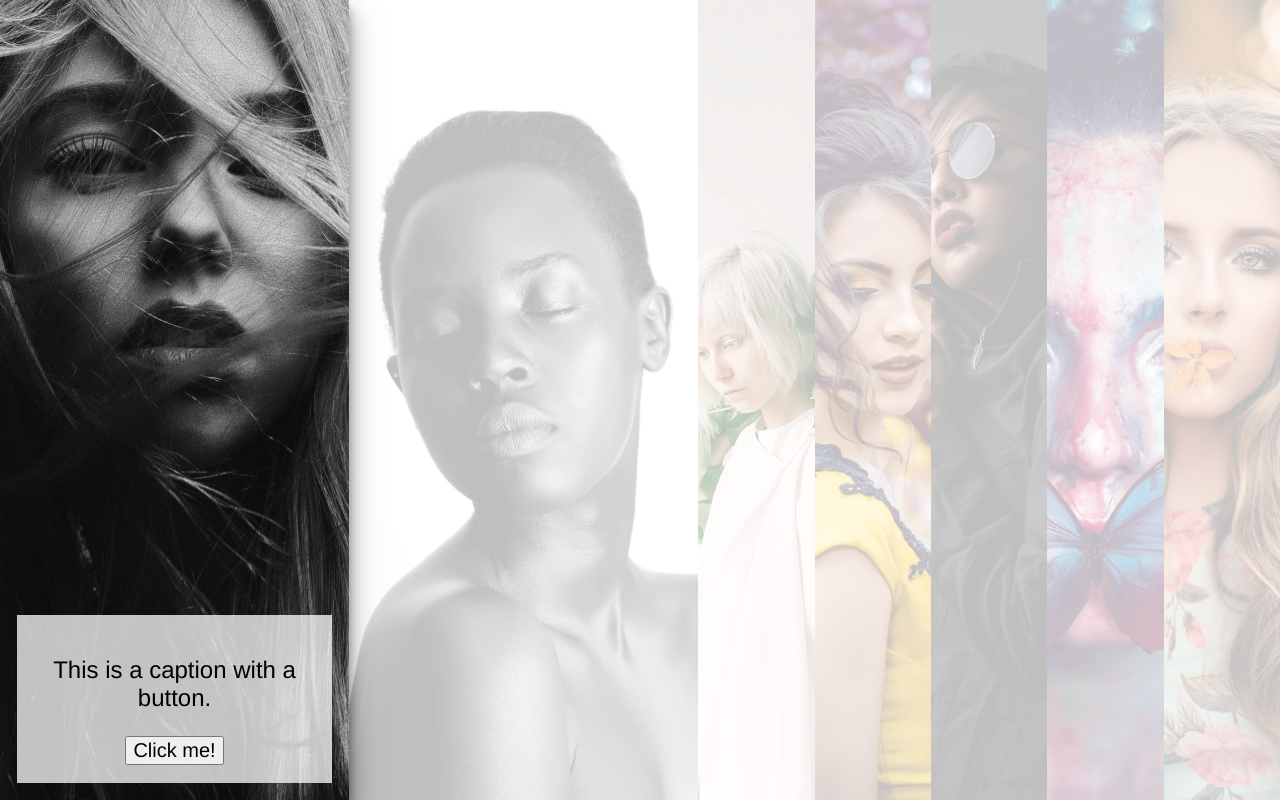
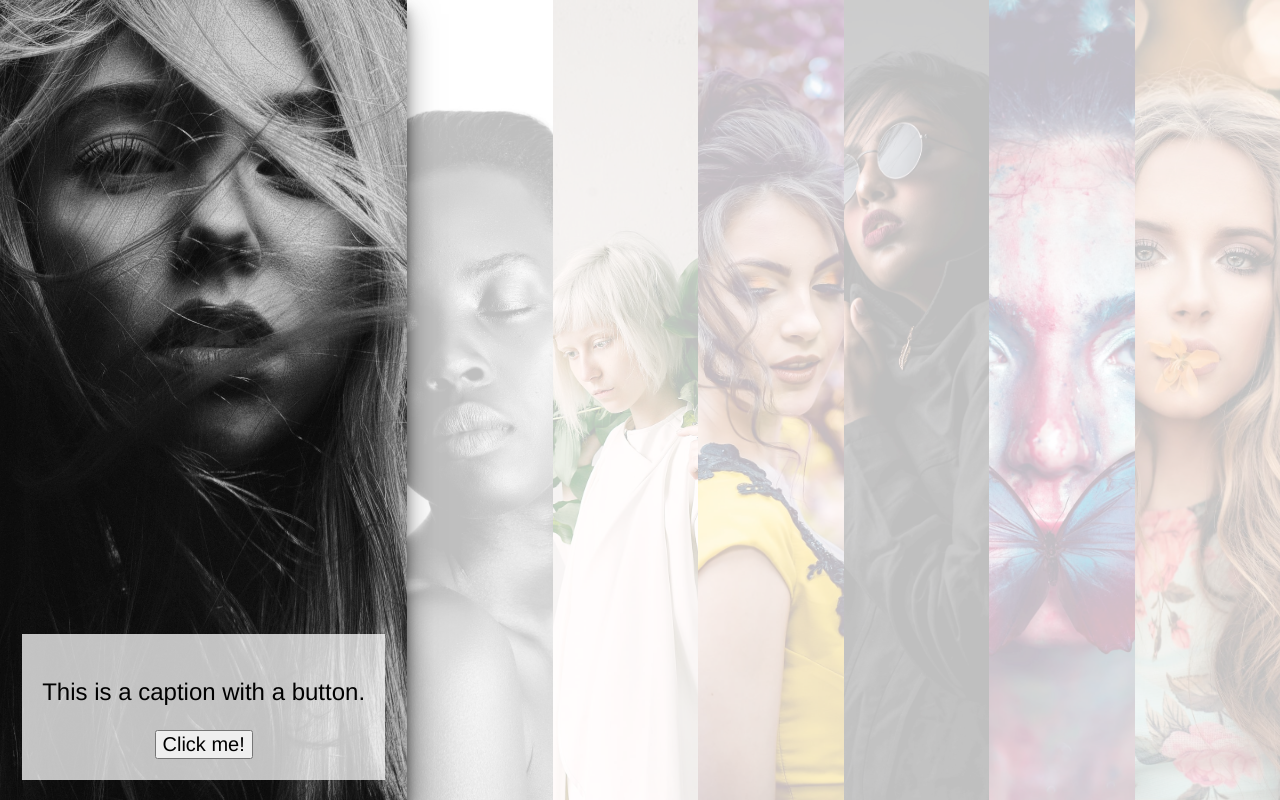
Before and after one commit to MeanBoyCousin/accordion-gallery, a website: page demo/index.html in a window 1280 px wide. Drawn offline with Linux system fonts and the light colour scheme.

Commit message:
Fixed bug where featured image didn't shrink on gallery hover.

```diff
--- a/demo/index.html
+++ b/demo/index.html
@@ -63,8 +63,8 @@
                     image: 'images/7.jpg'
                 }
             ],
-            featuredImage: 1,
-            featuredWidth: 3
+            featuredImage: 0,
+            featuredWidth: 2.8
         };
 
         buildGallery(options);
```
Also changed, not shown: dist/vertical-gallery-min.js, dist/vertical-gallery.js.
